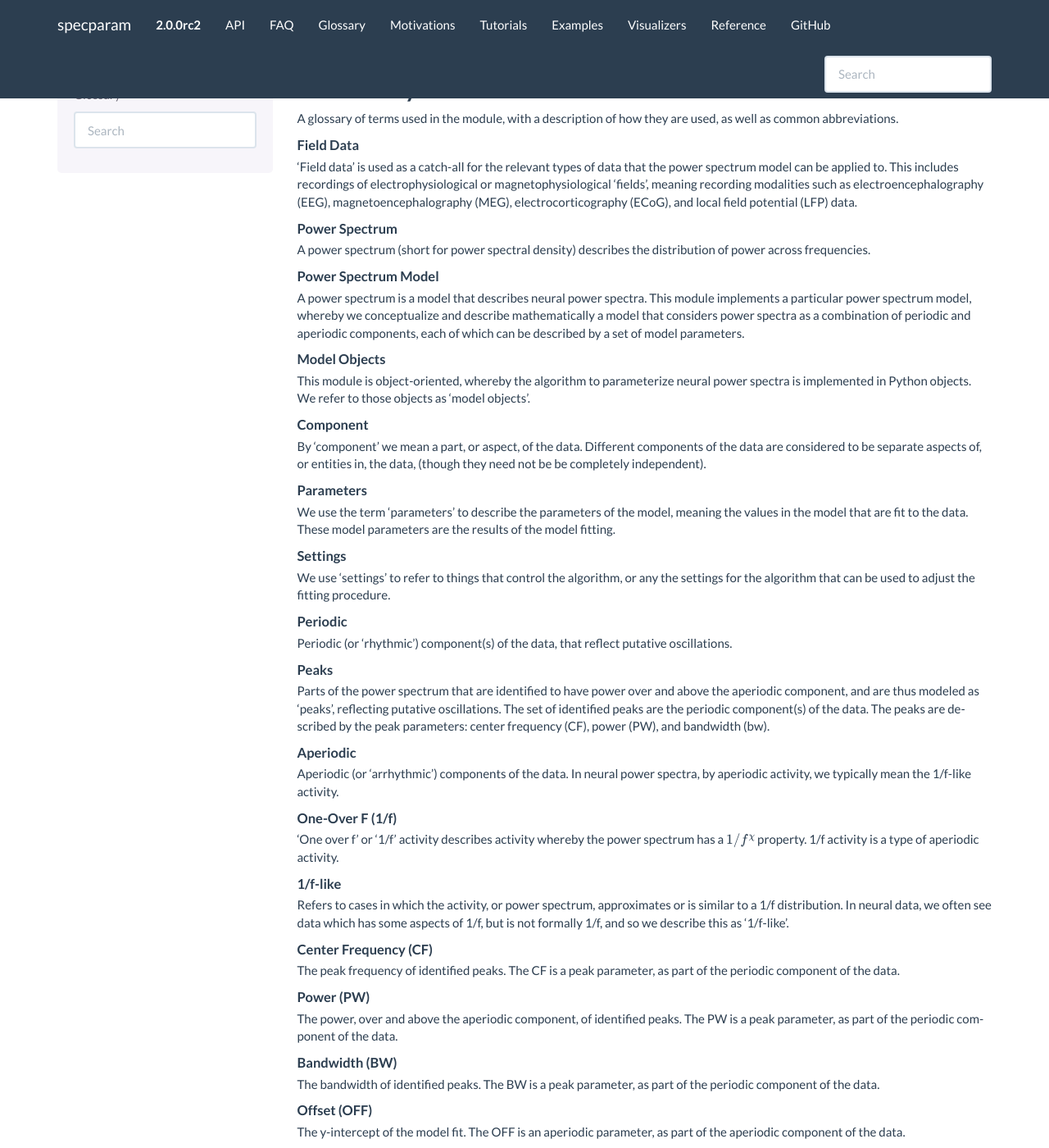
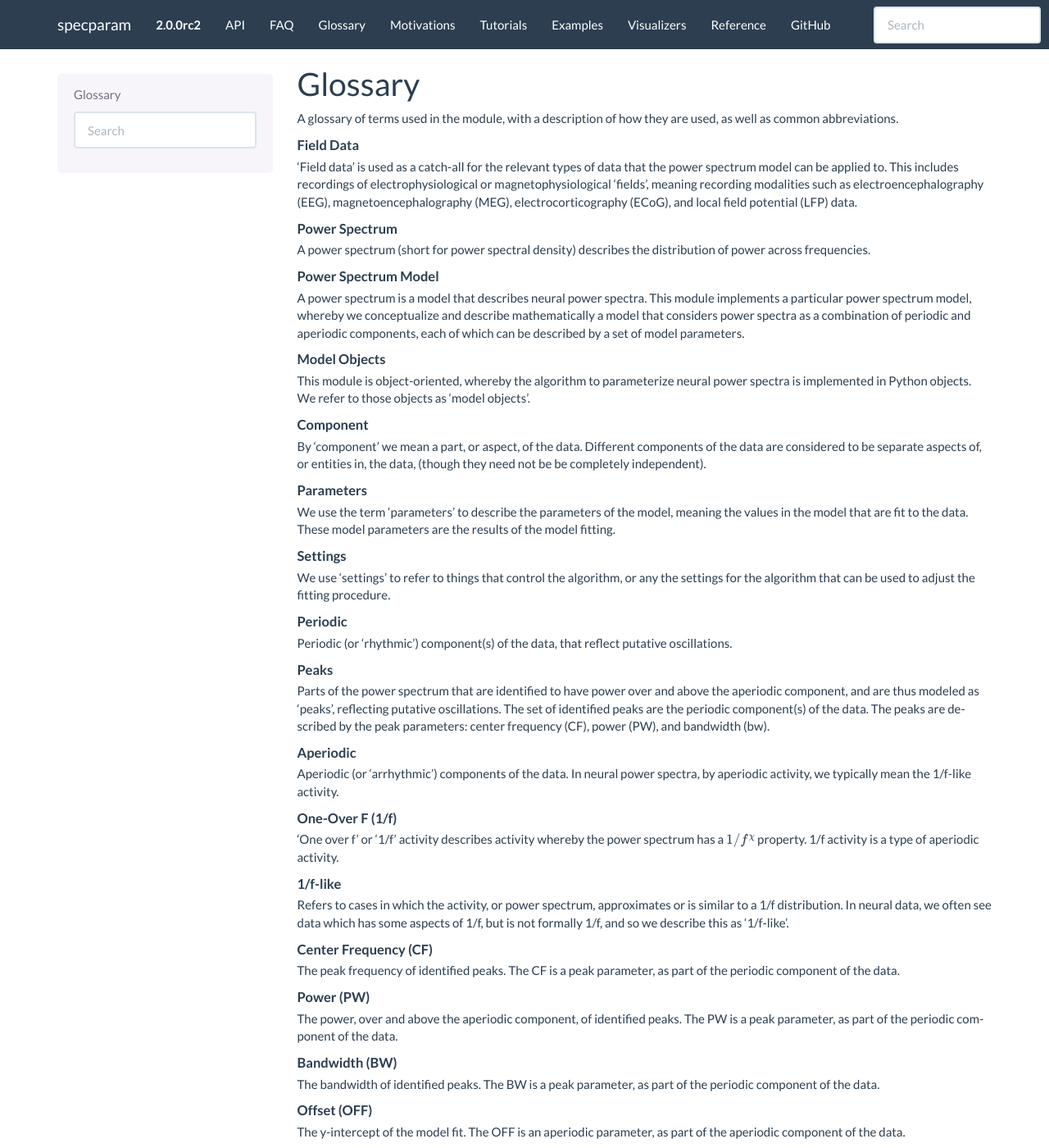
Before and after one commit to fooof-tools/fooof, a Sphinx documentation site: the page built from doc/glossary.rst, in a window 1280 px wide and 1400 px high. Shown: the whole window at 82% size. Built offline with Sphinx 7.4.7, drawn with Linux system fonts in a browser that asks for light colours; pages that are not in the unit, such as notebooks, are missing from menus.

Commit message:
add custom css for header

```diff
--- /dev/null
+++ b/doc/_static/my-styles.css
@@ -0,0 +1,5 @@
+
+
+.navbar-form {
+  margin-right: -75px;
+}
--- a/doc/conf.py
+++ b/doc/conf.py
@@ -119,6 +119,12 @@ html_theme_options = {
 html_copy_source = False
 html_show_sourcelink = False
 
+# Add link to custom css
+html_static_path = ["_static"]
+
+# Add function for stylesheets path
+def setup(app):
+   app.add_css_file("my-styles.css")
 
 # -- Extension configuration -------------------------------------------------
 
```
